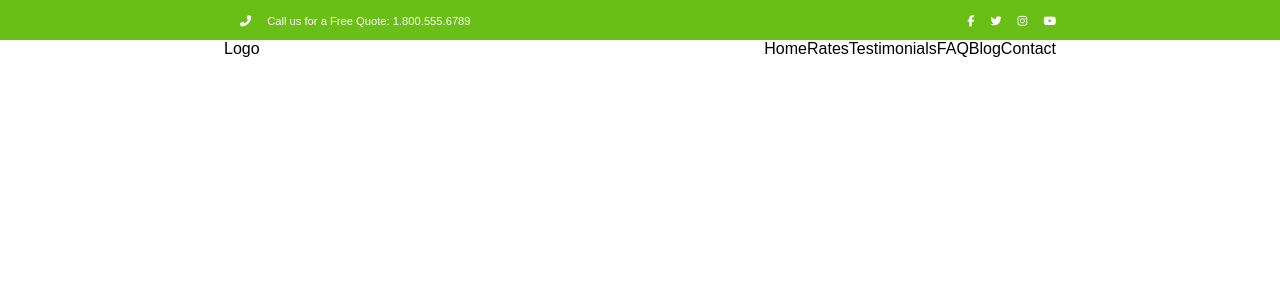
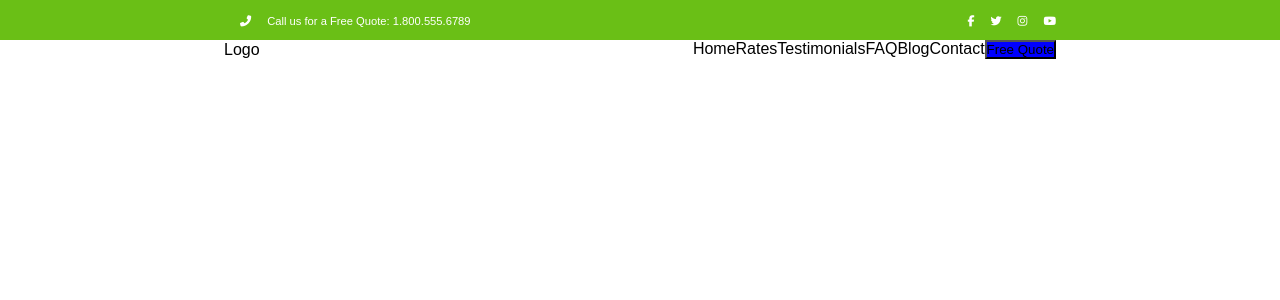
Before and after one commit to gabrieleomegna/proj-html-vuejs, a Vue app: page / in a window 1280 px wide. Shown: the top 300 px of the page. Built offline with nearby package versions, Linux system fonts and the light colour scheme.

Commit message:
Started to create a component for buttons

```diff
--- a/src/components/AppHeader.vue
+++ b/src/components/AppHeader.vue
@@ -1,5 +1,9 @@
 <script>
+    import ButtonComponent from './smallComponents/ButtonComponent.vue';
     export default {
+        components : {
+    ButtonComponent,
+},
         props : {
             phoneNumber : {
                 type: String,
@@ -41,6 +45,8 @@
                 </section>
                 <section id="menu-items">
                     <span v-for="singleItem in menuItems">{{ singleItem.label }}</span>
+                    <ButtonComponent :size="'small'"
+                                     :content="'Free Quote'" />
                 </section>
             </nav>
             <section class="jumbotron">
--- /dev/null
+++ b/src/components/smallComponents/ButtonComponent.vue
@@ -0,0 +1,28 @@
+<template>
+    <button :class="size">
+        {{ content }}
+    </button>
+</template>
+<script>
+export default {
+    props : {
+        size : {
+            type: String,
+            required: true
+        },
+        content : {
+            type: String,
+            required: true
+        }
+    }
+
+}
+</script>
+<style lang="scss" scoped>
+    .small {
+        background-color: blue;
+    }
+    .big {
+        background-color: orange;
+    }
+</style>
```
